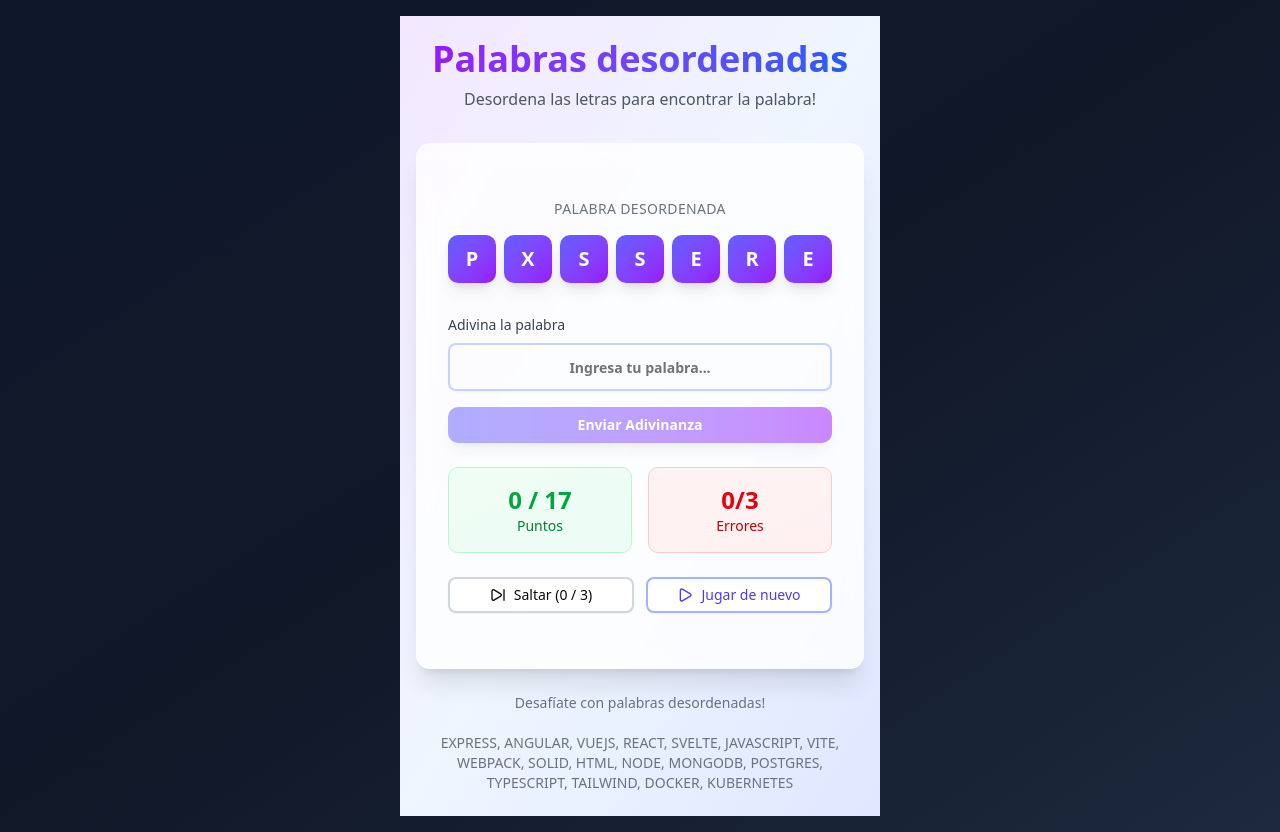
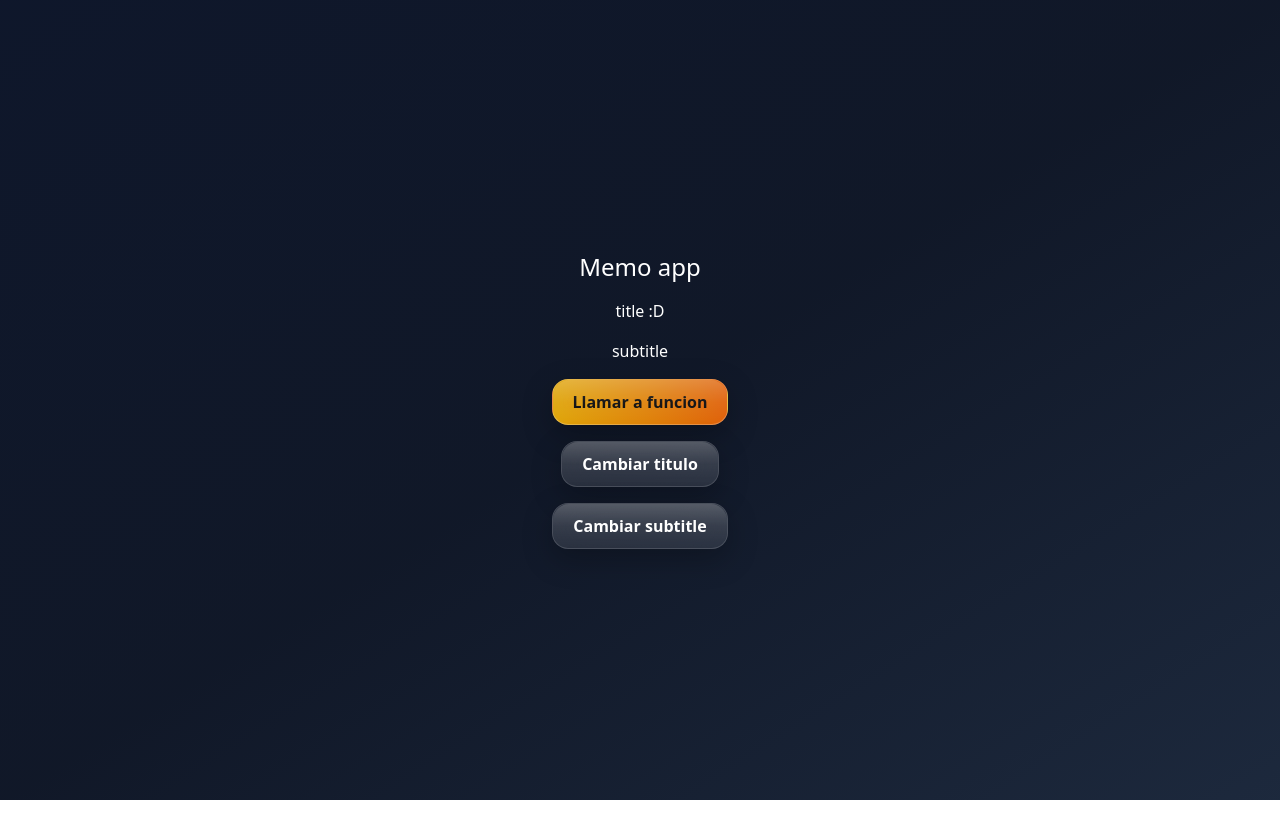
Before and after one commit to PatricioOsorio/course-react-desde-cero, a React (Vite) app in the folder 04-hooks-app/: page / in a window 1280 px wide. After the commit the page ends 800 px from the top, so only its background shows below. Built offline with nearby package versions, Linux system fonts and the light colour scheme.

Commit message:
feat: (Sección 11 - Memorización y optimizaciones) Continuación de aplicación

```diff
--- a/04-hooks-app/src/05-use-reducer/ScrembleWords.tsx
+++ b/04-hooks-app/src/05-use-reducer/ScrembleWords.tsx
@@ -2,7 +2,7 @@
 // Es necesario componentes de Shadcn/ui
 // https://ui.shadcn.com/docs/installation/vite
 
-import React, { useEffect, useLayoutEffect, useReducer } from 'react';
+import React, { useEffect, useReducer } from 'react';
 import { Button } from '@/components/ui/button';
 import { Input } from '@/components/ui/input';
 import { Card, CardContent } from '@/components/ui/card';
--- /dev/null
+++ b/04-hooks-app/src/06-memos/MemoHook.tsx
@@ -0,0 +1,19 @@
+import React, { useState } from 'react';
+import { MyTitle } from './ui/Mytitle';
+import { MySubTitle } from './ui/MySubTitle';
+
+export const MemoHook = () => {
+  const [title, setTitle] = useState('title :D');
+  const [subTitle, setSubTitle] = useState('subtitle');
+
+  return (
+    <article className="flex flex-col gap-4 items-center">
+      <h1 className="text-2xl">Memo app</h1>
+
+      <MyTitle title={title} />
+      <MySubTitle subTitle={subTitle} />
+      <button>Cambiar titulo</button>
+      <button>Cambiar subtitle</button>
+    </article>
+  );
+};
--- /dev/null
+++ b/04-hooks-app/src/06-memos/ui/MySubTitle.tsx
@@ -0,0 +1,12 @@
+export interface IMySubTitleProps {
+  subTitle: string;
+}
+export const MySubTitle = ({ subTitle }: IMySubTitleProps) => {
+  console.log('MySubTitle - render');
+  return (
+    <>
+      <h6>{subTitle}</h6>
+      <button className="btn-warning">Llamar a funcion</button>
+    </>
+  );
+};
--- /dev/null
+++ b/04-hooks-app/src/06-memos/ui/MyTitle.tsx
@@ -0,0 +1,7 @@
+export interface IMyTitleProps {
+  title: string;
+}
+export const MyTitle = ({ title }: IMyTitleProps) => {
+  console.log("MyTitle - render")
+  return <h1>{title}</h1>;
+};
--- a/04-hooks-app/src/App.css
+++ b/04-hooks-app/src/App.css
@@ -0,0 +1,109 @@
+@import "tailwindcss";
+
+/* =========================
+   Base: Liquid Glass Button
+   ========================= */
+@layer base {
+  button {
+    /* Layout + feel */
+    @apply relative inline-flex items-center justify-center gap-2;
+    @apply px-5 py-2.5 rounded-2xl font-semibold;
+    @apply select-none whitespace-nowrap;
+    @apply transition-all duration-300 ease-out;
+    @apply active:scale-[0.98];
+    @apply disabled:opacity-50 disabled:cursor-not-allowed;
+
+    /* Liquid glass look */
+    @apply text-white;
+    @apply bg-white/10;
+    @apply backdrop-blur-xl;
+    @apply border border-white/15;
+    @apply shadow-[0_10px_30px_rgba(0,0,0,0.25)];
+    @apply hover:shadow-[0_16px_40px_rgba(0,0,0,0.32)];
+  }
+
+  /* Focus UX accesible y “premium” */
+  button:focus-visible {
+    @apply outline-none ring-2 ring-white/50 ring-offset-2 ring-offset-black/30;
+  }
+}
+
+/* =========================
+   Liquid overlays (shine + depth)
+   ========================= */
+@layer components {
+  /* Reflejo superior (liquid highlight) */
+  button::before {
+    content: "";
+    @apply pointer-events-none absolute inset-0 rounded-2xl;
+    @apply bg-gradient-to-b from-white/35 via-white/10 to-transparent;
+    @apply opacity-60;
+  }
+
+  /* “Sheen” lateral animado al hover (apple-ish) */
+  button::after {
+    content: "";
+    @apply pointer-events-none absolute -inset-x-10 inset-y-0 rounded-2xl;
+    @apply bg-gradient-to-r from-transparent via-white/30 to-transparent;
+    @apply opacity-0 blur-md;
+    transform: translateX(-30%);
+    transition: opacity 300ms ease, transform 600ms ease;
+  }
+
+  button:hover::after {
+    @apply opacity-70;
+    transform: translateX(30%);
+  }
+
+  /* Micro-UX: iconos alineados si usas lucide */
+  button svg {
+    @apply size-4;
+  }
+
+  /* =========================
+     Severities (color “liquid”)
+     Usa estas clases: btn-primary, btn-success, etc.
+     ========================= */
+
+  .btn-primary {
+    @apply bg-gradient-to-r from-indigo-500/80 to-purple-600/80;
+    @apply border-white/20;
+  }
+
+  .btn-success {
+    @apply bg-gradient-to-r from-emerald-500/80 to-teal-600/80;
+    @apply border-white/20;
+  }
+
+  .btn-danger {
+    @apply bg-gradient-to-r from-rose-500/80 to-red-600/80;
+    @apply border-white/20;
+  }
+
+  .btn-warning {
+    @apply bg-gradient-to-r from-amber-400/85 to-orange-500/85;
+    @apply text-zinc-950;
+    @apply border-white/25;
+  }
+
+  .btn-secondary {
+    @apply bg-gradient-to-r from-zinc-500/75 to-zinc-700/75;
+    @apply border-white/15;
+  }
+
+  /* Hover “liquid”: un poquito más brillante */
+  .btn-primary:hover,
+  .btn-success:hover,
+  .btn-danger:hover,
+  .btn-warning:hover,
+  .btn-secondary:hover {
+    @apply brightness-110;
+  }
+
+  /* Optional: versión “ghost glass” */
+  .btn-ghost {
+    @apply bg-white/5;
+    @apply border border-white/20;
+    @apply text-white;
+  }
+}
--- a/04-hooks-app/src/App.tsx
+++ b/04-hooks-app/src/App.tsx
@@ -1,4 +1,4 @@
-import { ScrambleWords } from './05-use-reducer/ScrembleWords';
+import { MemoHook } from './06-memos/MemoHook';
 import './App.css';
 
 function App() {
@@ -10,7 +10,8 @@ function App() {
       {/* <PokemonPage /> */}
       {/* <FocusScreen /> */}
       {/* <TasksApp /> */}
-      <ScrambleWords />
+      {/* <ScrambleWords /> */}
+      <MemoHook />
     </article>
   );
 }
```
